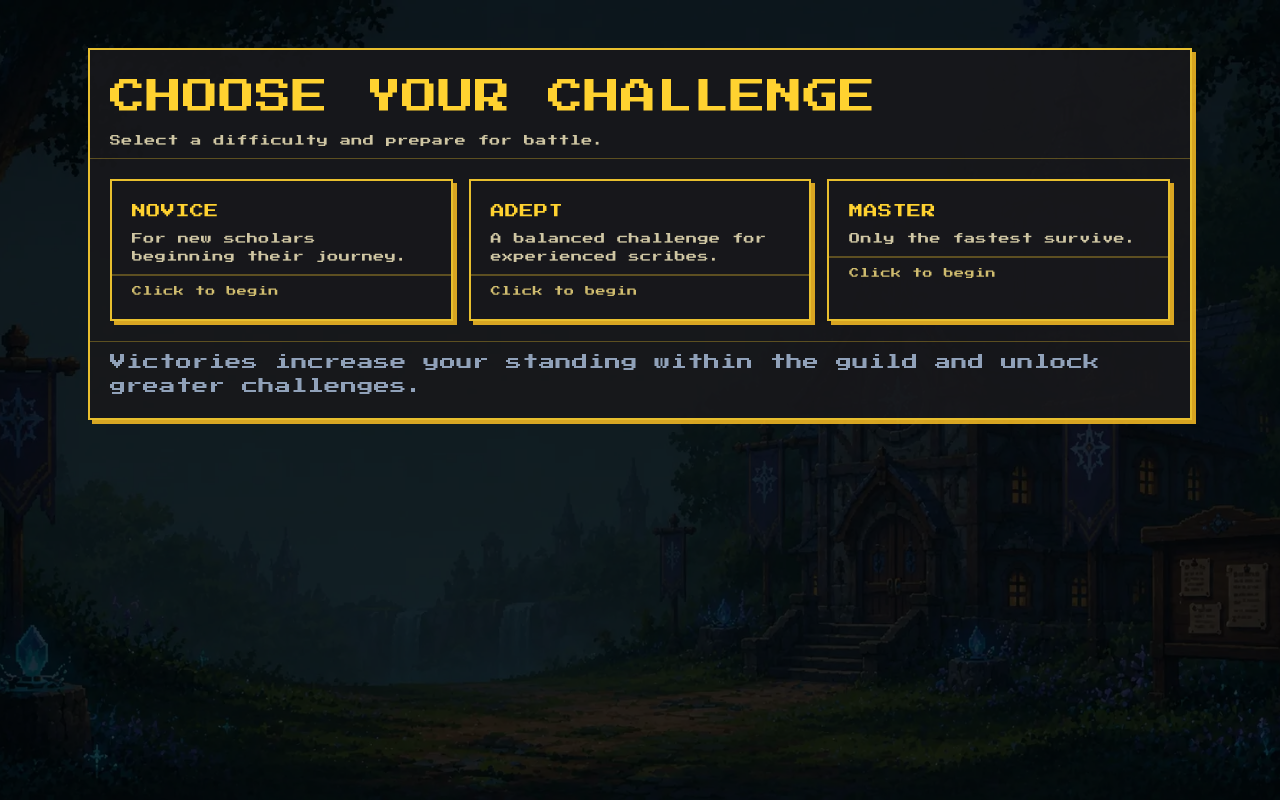
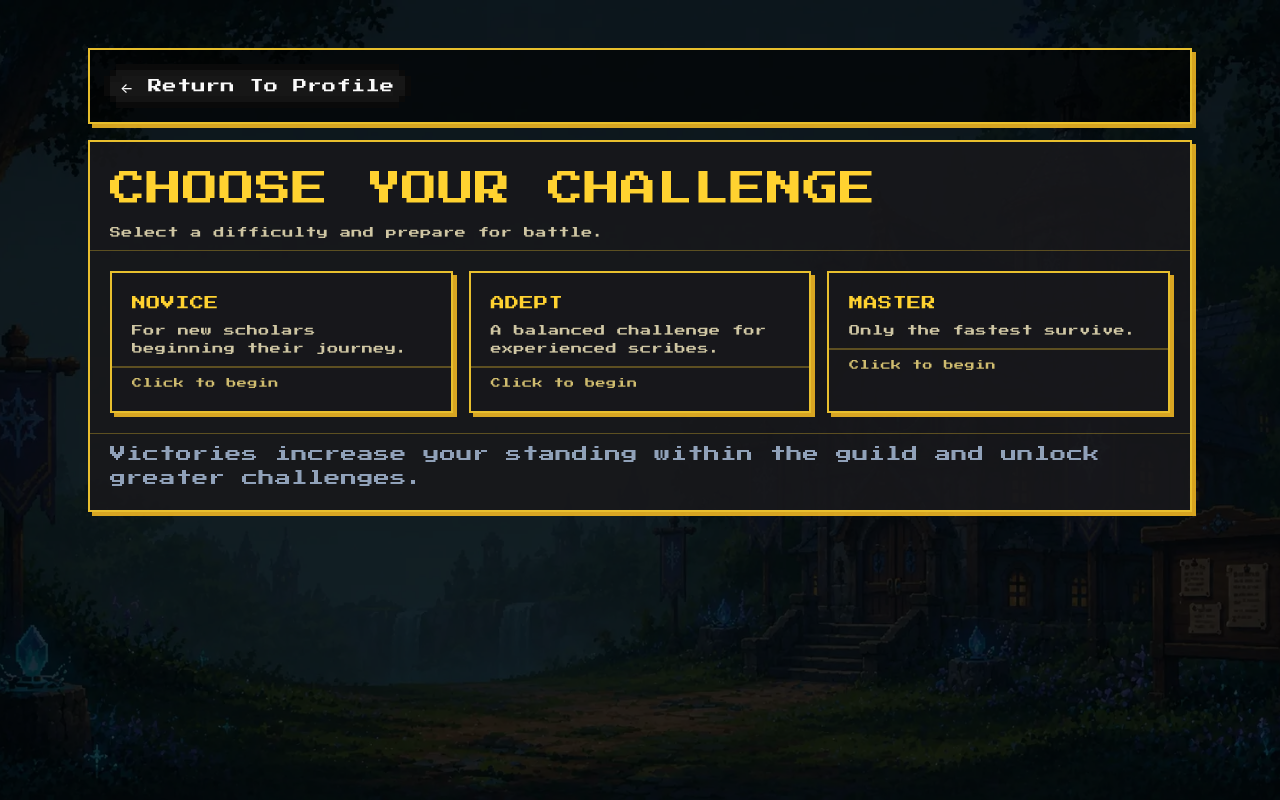
Before and after one commit to Robb-Designs/the-arcane-script, a React (Vite) app in the folder client/: page /battle in a window 1280 px wide. Built offline with nearby package versions, Linux system fonts and the light colour scheme; no server answers.

Commit message:
feat(battle): improve battle flow UI with intro/countdown states and clearer combat progress tracking

```diff
--- a/client/src/pages/Battle.tsx
+++ b/client/src/pages/Battle.tsx
@@ -444,6 +444,13 @@ function Battle() {
 
       {/* Content */}
       <div className="relative z-10 max-w-6xl mx-auto px-6 py-12">
+        <Card className="mb-4 bg-black/60">
+          <CardContent className="flex justify-start py-4">
+            <Button onClick={() => navigate("/profile")}>
+              ← Return To Profile
+            </Button>
+          </CardContent>
+        </Card>
         {/* Difficulty selection card shown before a battle starts. */}
         <Card className="transition-all hover:-translate-y-1 hover:bg-zinc-900/95">
           <CardHeader>
```
